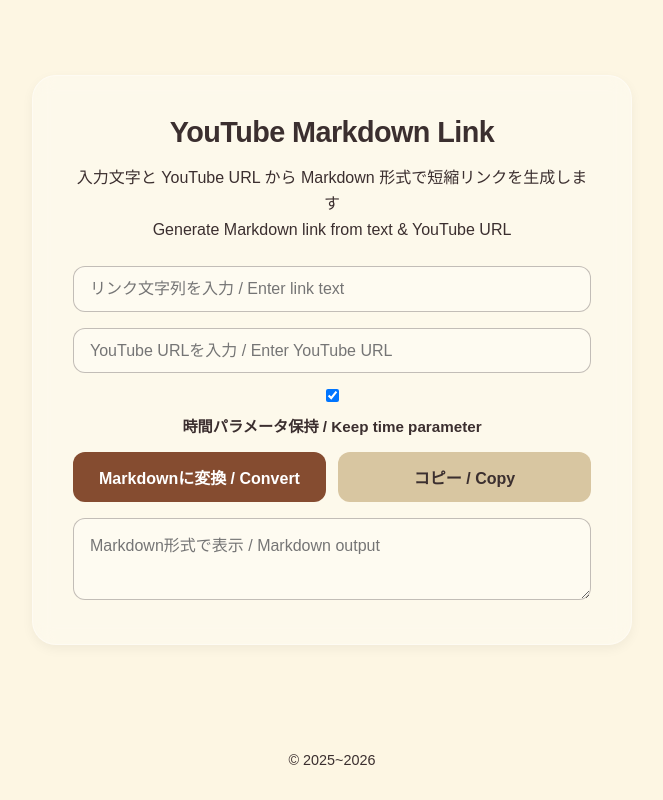
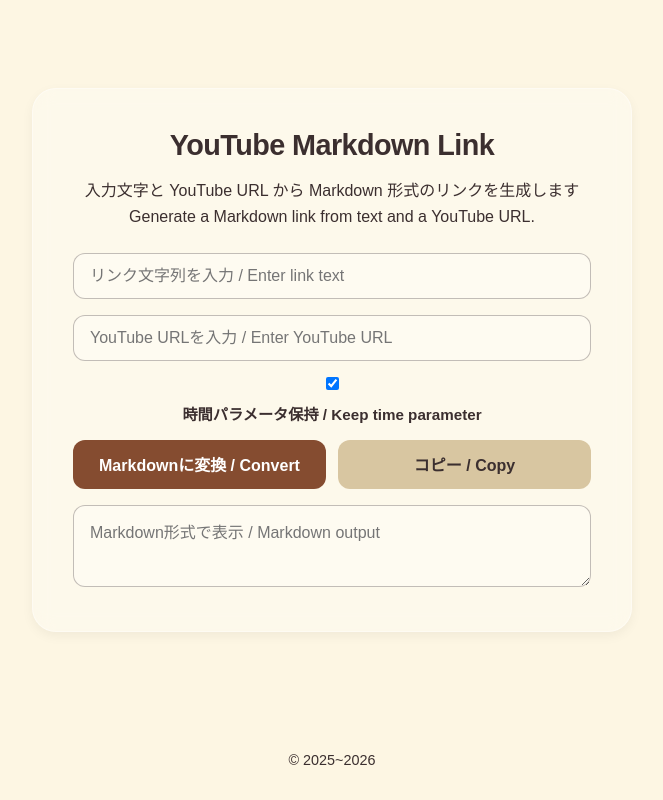
Before and after one commit to hamuzon/yt, a Next.js app: page /text in a window 1280 px wide. Shown: the whole page, without its empty margins (308-971 px from the left). Built offline with nearby package versions, Linux system fonts and the light colour scheme; a web font is replaced by a local one.

Commit message:
Remove short-link wording from markdown converter copy

```diff
--- a/app/text/page.tsx
+++ b/app/text/page.tsx
@@ -75,8 +75,8 @@
     return (
         <div className="glass-card">
             <h1>YouTube Markdown Link</h1>
-            <p>入力文字と YouTube URL から Markdown 形式で短縮リンクを生成します<br />
-                Generate Markdown link from text & YouTube URL</p>
+            <p>入力文字と YouTube URL から Markdown 形式のリンクを生成します<br />
+                Generate a Markdown link from text and a YouTube URL.</p>
 
             <div className="input-group">
                 <input
```
